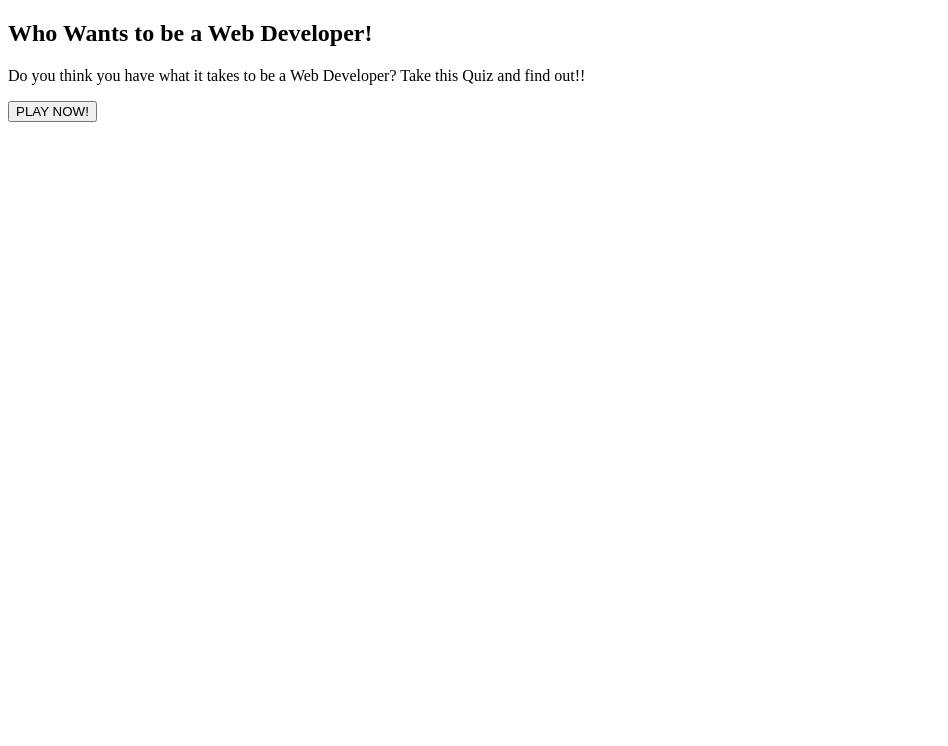
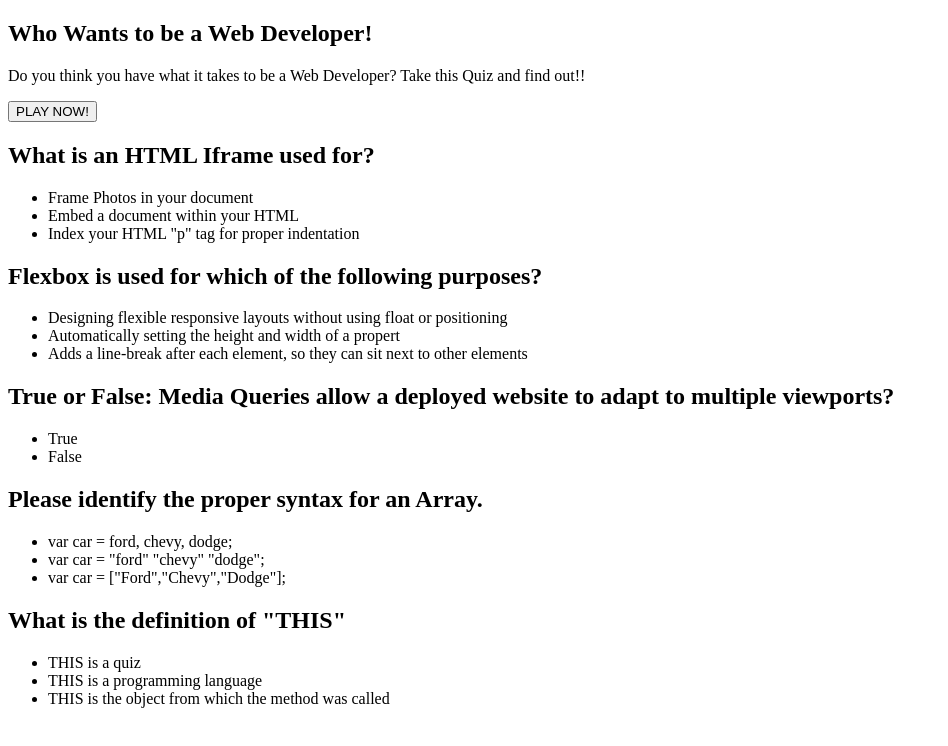
Before and after one commit to ejimenez22/Who-wants-to-be-a-web-developer, a plain HTML site: page index.html in a window 1280 px wide. Shown: the whole page, without its empty margins (0-948 px from the left). Drawn offline with Linux system fonts and the light colour scheme.

Commit message:
added questions to quiz

```diff
--- a/index.html
+++ b/index.html
@@ -18,7 +18,49 @@
         <div class="Play Now">
             <button class="btn" id="play" type="submit">PLAY NOW!</button>
         </div>
+        </section>
     </header>
+    <!-- Questions Begin -->
+    <section class="question">
+        <h2 class="html-q">What is an HTML Iframe used for?</h2>
+        <ul class="html-a">
+            <li> Frame Photos in your document </li>
+            <li> Embed a document within your HTML </li>
+            <li> Index your HTML "p" tag for proper indentation</li>
+        </ul>
+    </section>
+    <section class="question">
+        <h2 class="css-q"> Flexbox is used for which of the following purposes?</h2>
+        <ul class="css-a">
+            <li> Designing flexible responsive layouts without using float or positioning</li>
+            <li> Automatically setting the height and width of a propert</li>
+            <li> Adds a line-break after each element, so they can sit next to other elements </li>
+        </ul>
+    </section>
+    <setion class="question">
+        <h2 class="advancedcss-q"> True or False: Media Queries allow a deployed website to adapt to multiple viewports?</h2>
+        <ul class="advancedcss-a">
+            <li> True </li>
+            <li> False </li>
+        </ul>
+    </setion>
+    <section class="question">
+        <h2 class="javascipt-q">Please identify the proper syntax for an Array.</h2>
+        <ul class="javascipt-a">
+            <li> var car = ford, chevy, dodge; </li>
+            <li> var car = "ford" "chevy" "dodge"; </li>
+            <li> var car = ["Ford","Chevy","Dodge"];</li>
+        </ul>
+    </section>
+    <section class="question">
+        <h2 class="api-q">What is the definition of "THIS"</h2>
+        <ul class="api-a">
+            <li> THIS is a quiz</li>
+            <li> THIS is a programming language </li>
+            <li> THIS is the object from which the method was called</li>
+        </ul>
+    </section>
+    <script src="./assets/js/script.js"></script>
 
 </body>
 </html>
```
